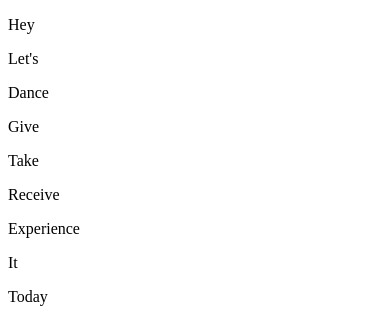
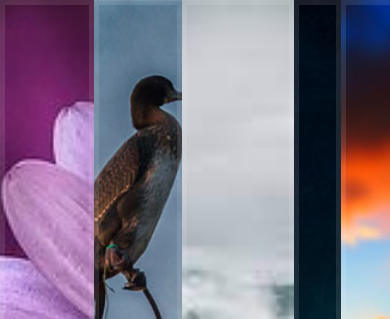
Before and after one commit to Khyatichhajed/gallery_with_JS, a plain HTML site: page index.html in a window 390 px wide. Shown: the top 319 px of the page. Drawn offline with Linux system fonts and the light colour scheme.

Commit message:
link to new stylesheet added

```diff
--- a/index.html
+++ b/index.html
@@ -5,7 +5,7 @@
     <meta http-equiv="X-UA-Compatible" content="IE=edge">
     <meta name="viewport" content="width=device-width, initial-scale=1.0">
     <title>Image-Gallery</title>
-    <link rel="stylesheet" href="sttyle.css">
+    <link rel="stylesheet" href="style.css">
 </head>
 <body>
     <div class="panels">
--- a/style.css
+++ b/style.css
@@ -74,8 +74,3 @@ body{
       font-size: 40px;
       text-shadow:2px 2px #333 ;
   }
-  @media only screen and (max-width: 600px) {
-    .panel p {
-      font-size: 1em;
-    }
-  }
```
